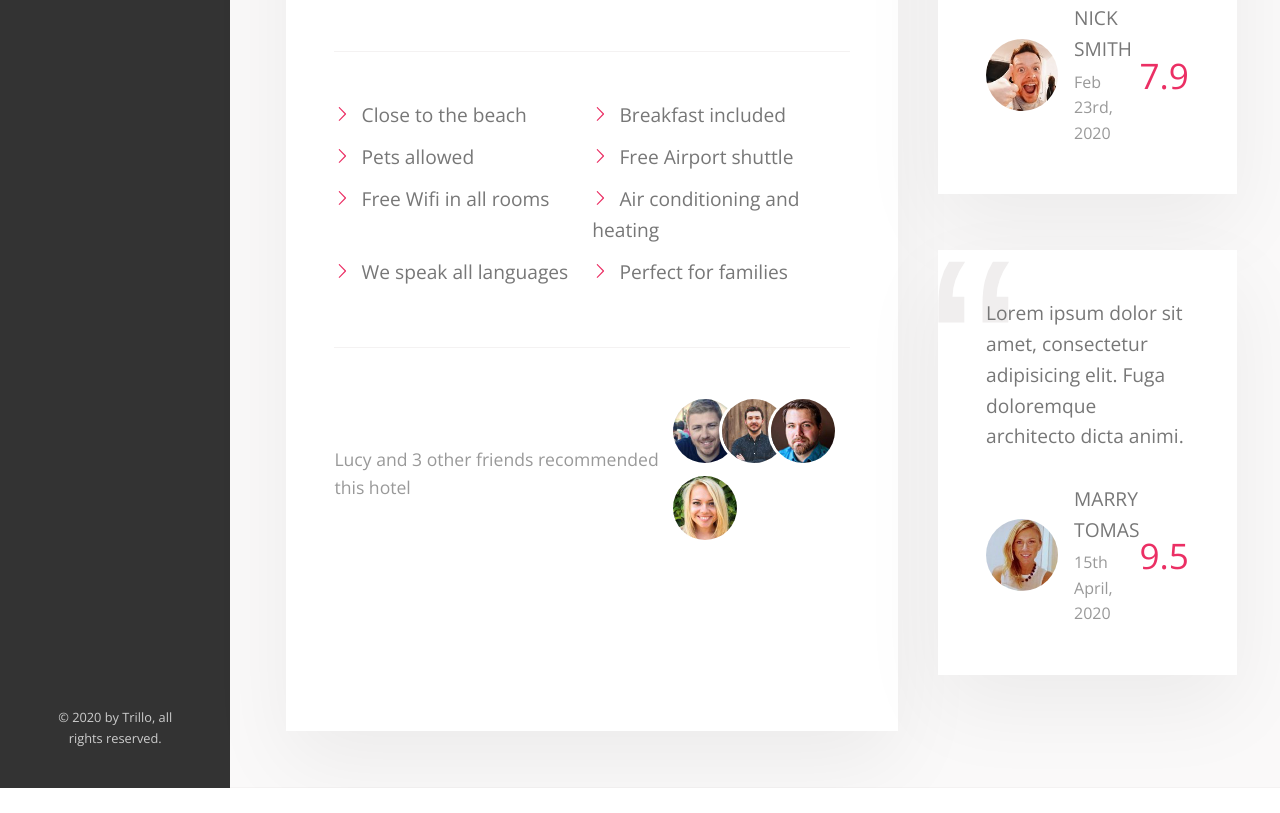
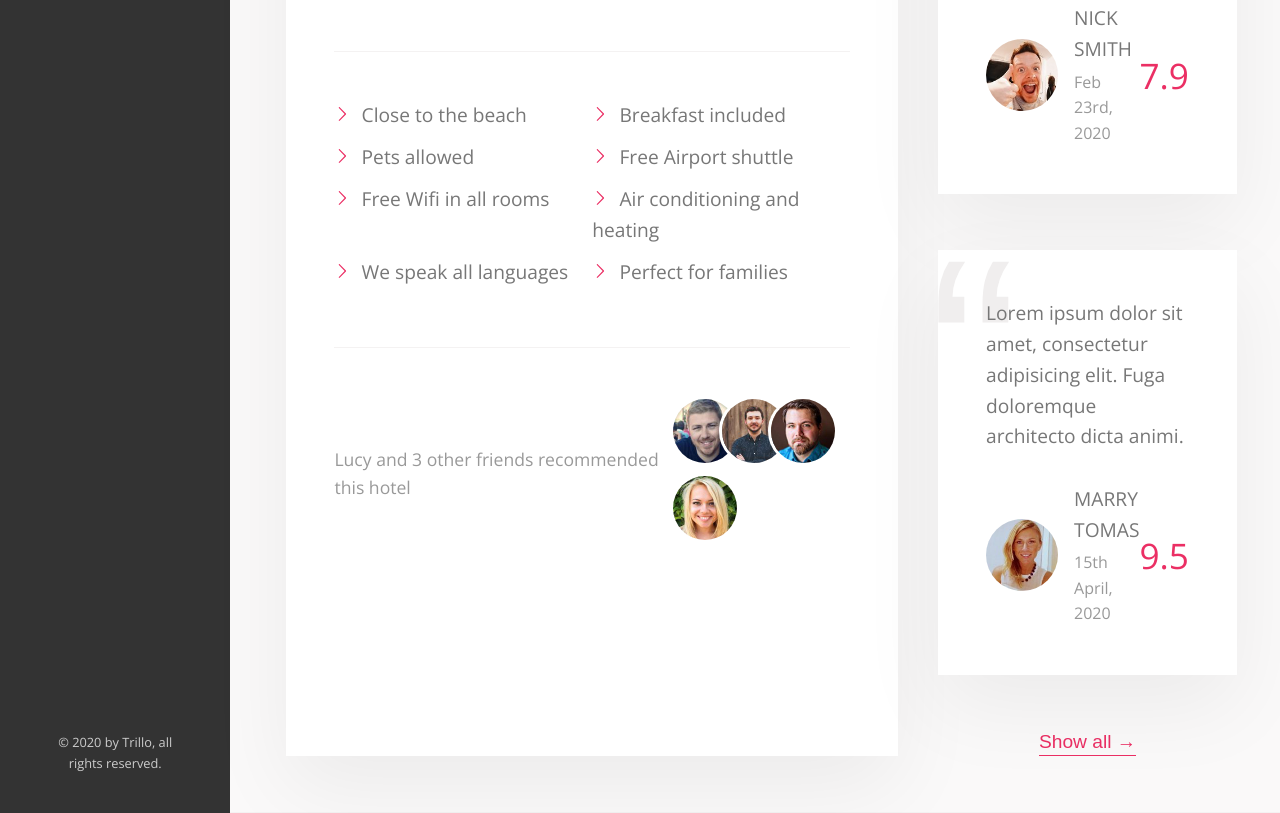
Before and after one commit to dayana-alonso/trillo-flex-box, a website: page index.html in a window 1280 px wide. Shown: the part 1098-1911 px from the top of the page. Before the commit the page ends 1886 px from the top, so only its background shows below. Drawn offline with nearby package versions, Linux system fonts and the light colour scheme.

Commit message:
review show all btn

```diff
--- a/index.html
+++ b/index.html
@@ -196,6 +196,8 @@
                                     <div class="review__rating">9.5</div>
                                 </figcaption>
                             </figure>
+                            <button class="btn-inline">Show all <span> &rarr; </span>
+                            </button>
                         </figure>
                     </div>
                 </main>
--- a/sass/_components.scss
+++ b/sass/_components.scss
@@ -279,8 +279,16 @@
     cursor: pointer;
     transition: all .2s;
 
+    & span {
+        transition: margin-left .2s;
+    }
+
     &:hover {
         color: var(--color-grey-dark-1);
+
+        span {
+            margin-left: 8px;
+        }
     }
 
     &:focus {
--- a/sass/_layout.scss
+++ b/sass/_layout.scss
@@ -54,4 +54,7 @@
 
 .user-reviews {
  flex: 1;
+ display: flex;
+ flex-direction: column;
+ align-items: center;
 }
```
Also changed, not shown: css/style.css.
